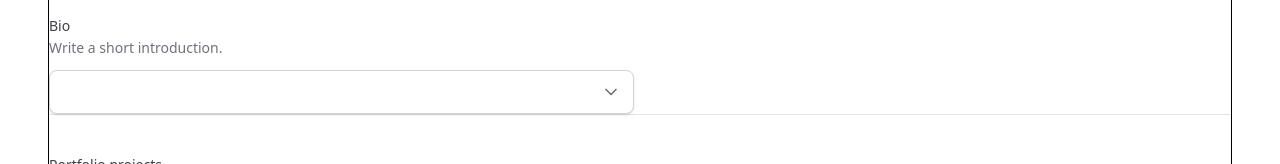
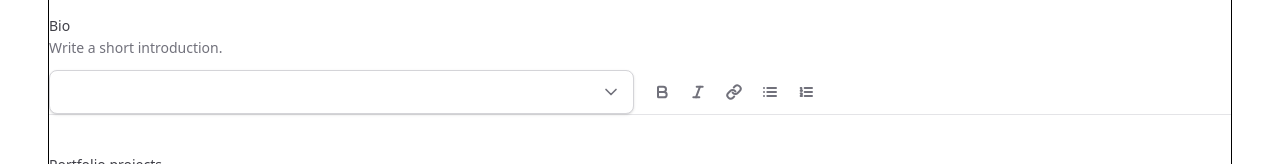
Before and after one commit to igortuag/tailwind-next, a Next.js app: page / in a window 1280 px wide. Shown: the part 1964-2128 px from the top of the page. Built offline with nearby package versions, Linux system fonts and the light colour scheme.

Commit message:
feat: enhance Select component to accept additional props and add text formatting buttons

```diff
--- a/src/app/page.tsx
+++ b/src/app/page.tsx
@@ -1,7 +1,7 @@
 import SettingsTabs from "@/components/SettingsTabs";
 import * as Input from "@/components/Input";
 import * as FileInput from "@/components/Form/FileInput";
-import { Mail } from "lucide-react";
+import { Bold, Italic, Link, List, ListOrdered, Mail } from "lucide-react";
 import Select from "@/components/Form/Select";
 import { SelectItem } from "@/components/Form/Select/SelectItem";
 
@@ -148,6 +148,44 @@ export default function Home() {
                   <SelectItem text="bold" value="Bold Text" />
                   <SelectItem text="italic" value="Italic Text" />
                 </Select>
+
+                <div className="flex items-center gap-1">
+                  <button
+                    type="button"
+                    className="p-2 hover:bg-zinc-50 rounded-mds"
+                  >
+                    <Bold className="w-4 h-4 text-zinc-500" strokeWidth={3} />
+                    <span className="sr-only">Bold</span>
+                  </button>
+                  <button
+                    type="button"
+                    className="p-2 hover:bg-zinc-50 rounded-mds"
+                  >
+                    <Italic className="w-4 h-4 text-zinc-500" strokeWidth={3} />
+                    <span className="sr-only">Italic</span>
+                  </button>
+                  <button
+                    type="button"
+                    className="p-2 hover:bg-zinc-50 rounded-mds"
+                  >
+                    <Link className="w-4 h-4 text-zinc-500" strokeWidth={3} />
+                    <span className="sr-only">Link</span>
+                  </button>
+                  <button
+                    type="button"
+                    className="p-2 hover:bg-zinc-50 rounded-mds"
+                  >
+                    <List className="w-4 h-4 text-zinc-500" strokeWidth={3} />
+                    <span className="sr-only">List</span>
+                  </button>
+                  <button
+                    type="button"
+                    className="p-2 hover:bg-zinc-50 rounded-mds"
+                  >
+                    <ListOrdered className="w-4 h-4 text-zinc-500" strokeWidth={3} />
+                    <span className="sr-only">List Ordered</span>
+                  </button>
+                </div>
               </div>
             </div>
           </div>
--- a/src/components/Form/Select/index.tsx
+++ b/src/components/Form/Select/index.tsx
@@ -9,9 +9,9 @@ export interface SelectProps extends SelectPrimitive.SelectProps {
   placeholder?: string;
 }
 
-export default function Select({ children, placeholder }: SelectProps) {
+export default function Select({ children, placeholder, ...props }: SelectProps) {
   return (
-    <SelectPrimitive.Root>
+    <SelectPrimitive.Root {...props}>
       <SelectPrimitive.Trigger className="flex h-11 w-full items-center justify-between rounded-lg border border-zinc-300 bg-white px-3 py-2 text-sm shadow-sm hover:border-zinc-400 focus:border-violet-600 focus:outline-none focus:ring-1 focus:ring-violet-600 data-[placeholder]:text-zinc-600">
         <SelectPrimitive.Value
           className="text-black"
```
